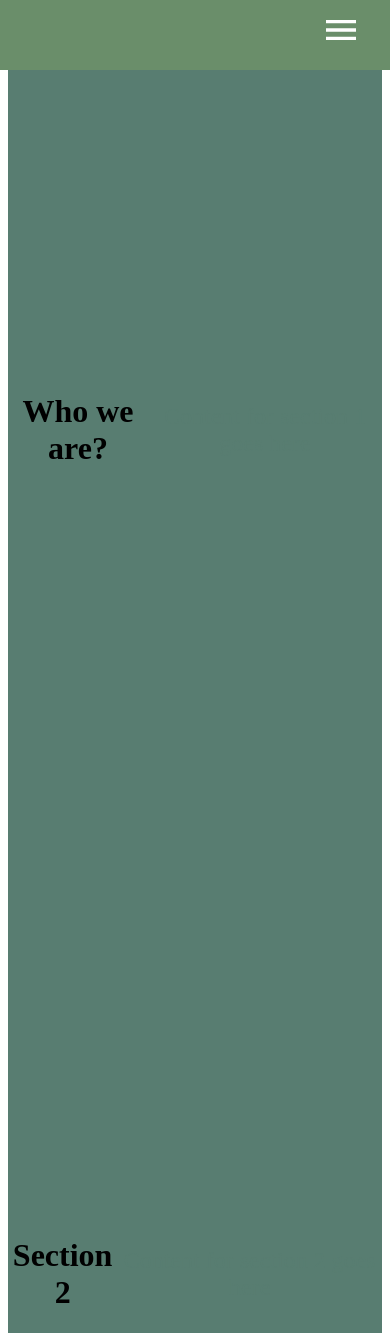
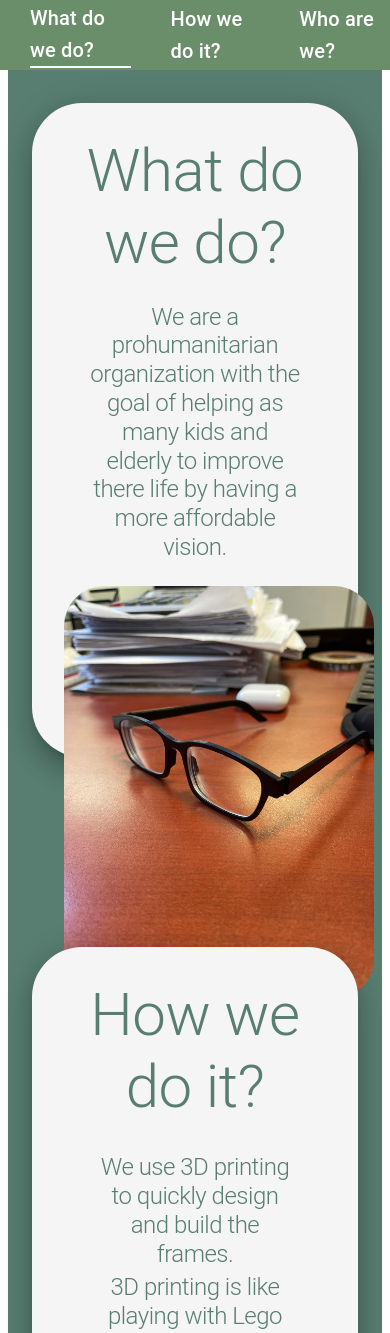
Before and after one commit to macosta2015/WeWeFramesV2, a React (Create React App) app: page / in a window 390 px wide. Shown: the top 1333 px of the page. Built offline with nearby package versions, Linux system fonts and the light colour scheme.

Commit message:
Fixing responsive part

```diff
--- a/src/App.js
+++ b/src/App.js
@@ -131,20 +131,180 @@ function App() {
             </Link>
           </nav >
           {/* End of the Navbar */}
-          <div className="sections-container">
-            <Element name="section1" className="section1">
-              <h1>Who we are?</h1>
-              <p>Content for section 1 goes here</p>
-            </Element>
-            <Element name="section2" className="section2">
-              <h1>Section 2</h1>
-              <p>Content for section 2 goes here</p>
-            </Element>
-            <Element name="section3" className="section3">
-              <h1>Section 3</h1>
-              <p>Content for section 3 goes here</p>
-            </Element>
-          </div>
+
+          <div className="App">
+            <nav>
+              {/* NAVIGATION BAR 1 */}
+              <div className="nav-items">
+                <Link activeClass="active" to="section1" spy={true} smooth={true} duration={500} offset={-70}>
+                  <Typography variant="h6">
+                    What do we do?
+                  </Typography>              </Link>
+                <Link activeClass="active" to="section2" spy={true} smooth={true} duration={500} offset={-70}>
+                  <Typography variant="h6">
+                    How we do it?
+                  </Typography>
+                </Link>
+                <Link activeClass="active" to="section3" spy={true} smooth={true} duration={500} offset={-70}>
+                  <Typography variant="h6">
+                    Who are we?
+                  </Typography>
+                </Link>
+              </div >
+              <Link activeClass="active" to="section1" spy={true} smooth={true} duration={500} offset={-70}>
+                <i className="fas fa-chevron-down"></i>
+              </Link>
+            </nav >
+            {/* SECTION 1 */}
+            < div className="sections-container" >
+              <Element name="section1" className="section1">
+                <Fade in={true} timeout={1000}>
+                  <Paper elevation={16} style={{ height: "70%", width: "70%", backgroundColor: '#f5f5f5', padding: '32px', borderRadius: '50px' }} >
+                    <Typography variant="h2" style={{ marginBottom: '2.5%', color: '#587D71' }}>
+                      What do we do?
+                    </Typography>
+                    <Typography variant="h2" style={{ paddingLeft: '10%', paddingRight: '10%' }}>
+                      <p>
+                        We are a prohumanitarian organization with the goal of helping as many kids and elderly to improve there life by having a
+                        more affordable vision.
+                      </p>
+                    </Typography>
+                    <img src={imageUrl} />
+                  </Paper>
+                </Fade>
+              </Element>
+              {/* SECTION 2 */}
+              <Element name="section2" className="section2">
+                <Paper elevation={16} style={{ height: "70%", width: "70%", backgroundColor: '#f5f5f5', padding: '32px', borderRadius: '50px' }} >
+                  <Typography variant="h2" style={{ marginBottom: '2.5%', color: '#587D71' }}>
+                    How we do it?
+                  </Typography>
+                  <Grid container style={{ marginBottom: '0%', width: '100%' }}>
+                    <Grid item xl={6} xs={12} md={12} lg={6} >
+                      <Typography variant="h2" style={{ paddingLeft: '10%', paddingRight: '10%' }}>
+                        <p style={{ marginRight: '16px', width: '100%', marginBottom: '2%' }}>
+                          We use 3D printing to quickly design and build the frames.
+                          <span style={{ display: 'block', height: '5px' }}></span>
+                          3D printing is like playing with Lego blocks. You can stack different blocks on top of each other to make a cool shapes or objects.
+                          With 3D printing, instead of blocks, we use a special machine that can put together tiny bits of plastic or other materials, layer by layer, to create the shape we want.
+                        </p>
+                      </Typography>
+                    </Grid>
+                    <Grid item xl={6} xs={12} md={12} lg={6} style={{ marginBottom: '-5%', display: 'flex', justifyContent: 'center', alignItems: 'center' }}>
+                      <img
+                        src="https://media.tenor.com/AteWDUebhk4AAAAd/3dprint-3d-printing.gif"
+                        style={{
+                          maxWidth: '65%',
+                          height: '70%',
+                          transition: 'transform 0.3s ease-in-out',
+                        }}
+                        onMouseEnter={(e) => e.target.style.transform = 'scale(1.2)'}
+                        onMouseLeave={(e) => e.target.style.transform = 'scale(1)'}
+                        className="responsive-image"
+                      />
+                    </Grid>
+                  </Grid>
+                </Paper>
+              </Element>
+              {/* SECTION 3 */}
+              <Grid container direction={'row'} className="section3">
+                <Grid item xl={12} xs={12} md={12} lg={12}>
+                  {/* <Typography variant="h2" style={{ marginBottom: '2.5%', color: '#587D71' }}> */}
+                  <Typography variant="h2" style={{ color: '#587D71' }}>
+                    Who are we?
+                  </Typography>
+                </Grid>
+                <Grid item xl={5} xs={10} md={5} lg={5}
+                  style={{
+                    display: 'flex',
+                    justifyContent: 'center',
+                    alignItems: 'center',
+                    height: '50%',
+                  }}>
+                  <Paper style={{
+                    display: 'flex',
+                    justifyContent: 'center',
+                    position: 'relative',
+                    alignItems: 'center',
+                    height: '70%',
+                    background: "linear-gradient(green 1px, transparent 1px), linear-gradient(90deg, green 1px, transparent 1px)",
+                  }}>
+                    {/* Testing the image sizes */}
+
+                    <Stack direction="row" style={{ position: 'absolute', top: '15%' }}>
+                      <Avatar alt="Majo Cespedes" src={mariaJose} />
+                    </Stack>
+
+
+                    <Typography variant="h2" style={{ paddingLeft: '10%', paddingRight: '10%' }}>
+                      <p>
+                        Hi, my name is Mario Acosta. I am a Mechanical Engineer. I am passionate of doing creative work by using technologies like 3D printing and software development.
+                      </p>
+                    </Typography>
+                  </Paper>
+                </Grid>
+                <Grid item xl={5} xs={10} md={5} lg={5}
+                  style={{
+                    display: 'flex',
+                    justifyContent: 'center',
+                    alignItems: 'center',
+                    height: '50%',
+                  }}>
+                  <Paper style={{
+                    display: 'flex',
+                    justifyContent: 'center',
+                    position: 'relative',
+                    alignItems: 'center',
+                    height: '70%',
+                    background: "linear-gradient(green 1px, transparent 1px), linear-gradient(90deg, green 1px, transparent 1px)",
+                  }}>
+                    <Stack direction="row" style={{ position: 'absolute', top: '15%' }}>
+                      <Avatar alt="Majo Cespedes" src={mariaJose} />
+                    </Stack>
+                    <Typography variant="h2" style={{ paddingLeft: '10%', paddingRight: '10%' }}>
+                      <p>
+                        Hi, my name is Mario Acosta. I am a Mechanical Engineer. I am passionate of doing creative work by using technologies like 3D printing and software development.
+                      </p>
+                    </Typography>
+                  </Paper>
+                </Grid>
+              </Grid>
+              {/* SECTION 4/EMAIL */}
+              <Grid container direction={'row'} className="section3">
+                <Grid item xl={12} xs={12} md={12} lg={12}>
+                  <Typography variant="h2" style={{ color: '#587D71' }}>
+                    Email
+                  </Typography>
+                </Grid>
+                <Grid item xl={5} xs={10} md={5} lg={5}
+                  style={{
+                    display: 'flex',
+                    justifyContent: 'center',
+                    alignItems: 'center',
+                    height: '50%',
+                  }}>
+                  <Paper style={{
+                    display: 'flex',
+                    justifyContent: 'center',
+                    position: 'relative',
+                    alignItems: 'center',
+                    height: '70%',
+                    background: "linear-gradient(green 1px, transparent 1px), linear-gradient(90deg, green 1px, transparent 1px)",
+                  }}>
+                    <Typography variant="h2" style={{ paddingLeft: '10%', paddingRight: '10%' }}>
+                      <p>
+                        Hi, my name is Mario Acosta. I am a Mechanical Engineer. I am passionate of doing creative work by using technologies like 3D printing and software development.
+                      </p>
+                    </Typography>
+                  </Paper>
+                </Grid>
+              </Grid>
+            </div >
+          </div >
+
+
+
+
         </div >
       ) : (
         <div className="App">
@@ -171,7 +331,7 @@ function App() {
             </Link>
           </nav >
           {/* SECTION 1 */}
-          <div className="sections-container">
+          < div className="sections-container" >
             <Element name="section1" className="section1">
               <Fade in={true} timeout={1000}>
                 <Paper elevation={16} style={{ height: "70%", width: "70%", backgroundColor: '#f5f5f5', padding: '32px', borderRadius: '50px' }} >
@@ -244,9 +404,13 @@ function App() {
                   height: '70%',
                   background: "linear-gradient(green 1px, transparent 1px), linear-gradient(90deg, green 1px, transparent 1px)",
                 }}>
+                  {/* Testing the image sizes */}
+
                   <Stack direction="row" style={{ position: 'absolute', top: '15%' }}>
-                    <Avatar alt="Majo Cespedes" src={marioAcosta} />
+                    <Avatar alt="Majo Cespedes" src={mariaJose} />
                   </Stack>
+
+
                   <Typography variant="h2" style={{ paddingLeft: '10%', paddingRight: '10%' }}>
                     <p>
                       Hi, my name is Mario Acosta. I am a Mechanical Engineer. I am passionate of doing creative work by using technologies like 3D printing and software development.
@@ -310,7 +474,7 @@ function App() {
                 </Paper>
               </Grid>
             </Grid>
-          </div>
+          </div >
         </div >
       )
       }
```
